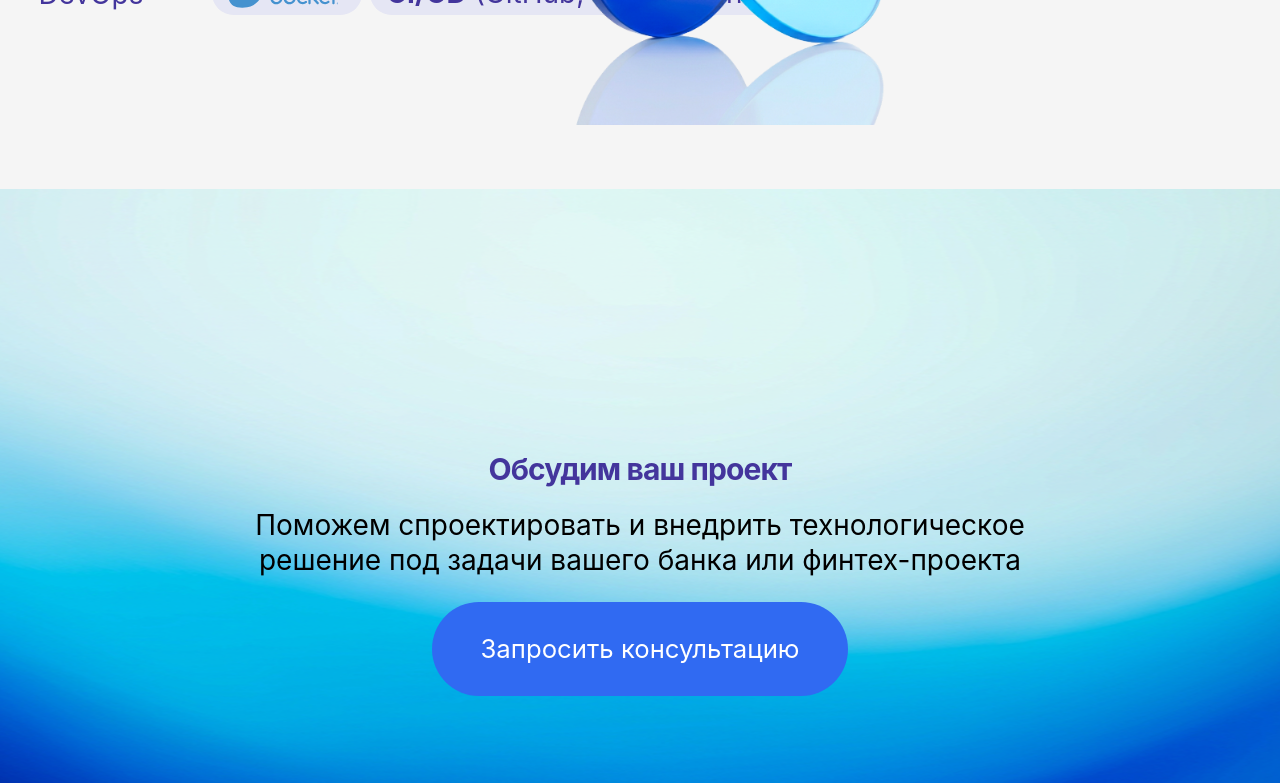
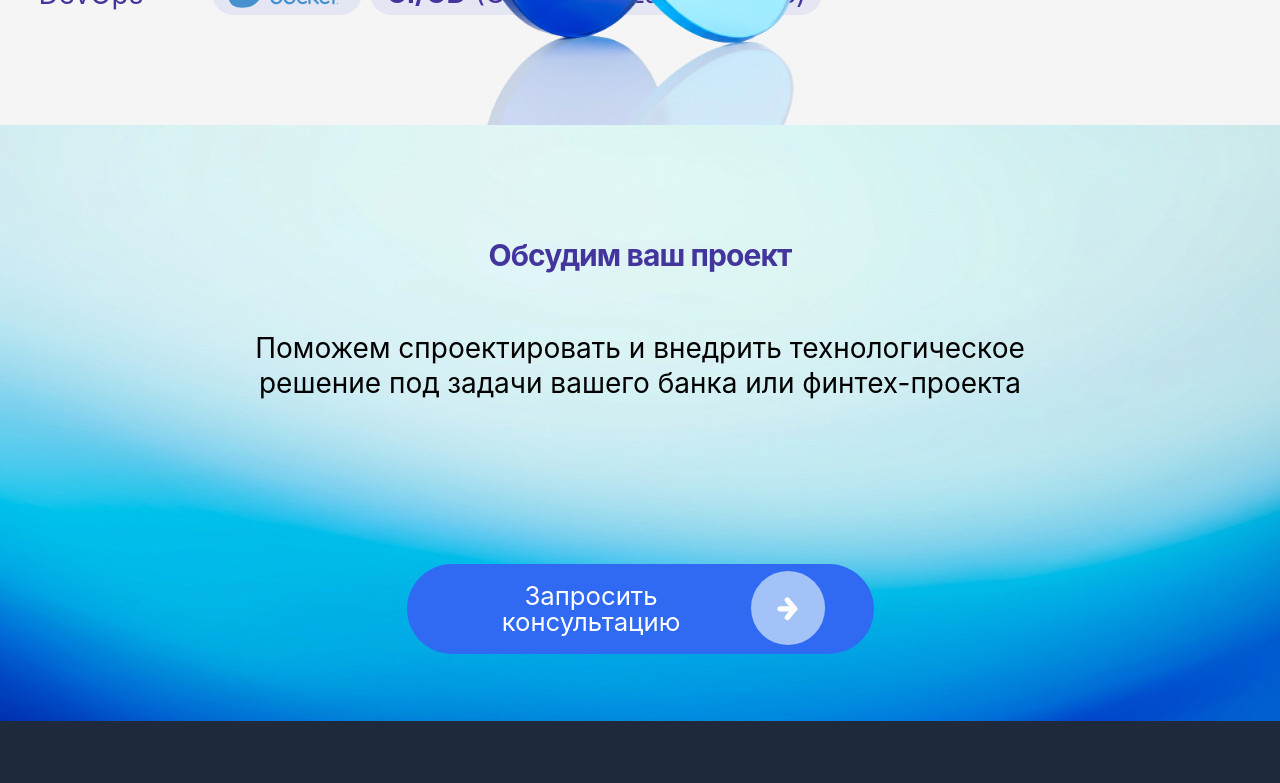
Before and after one commit to Dizel714/f-tech-landing, a Vue app: page / in a window 1280 px wide. Shown: the part 5260-6043 px from the top of the page. Built offline with nearby package versions, Linux system fonts and the light colour scheme.

Commit message:
Последняя секция готова

```diff
--- a/src/components/sections/CtaSection.vue
+++ b/src/components/sections/CtaSection.vue
@@ -15,14 +15,16 @@ function handleClick() {
       <div class="cta__card">
         <div class="cta__content">
 
-          <h2 class="cta__title">Обсудим ваш проект</h2>
-
-          <p class="cta__subtitle">
-            Поможем спроектировать и внедрить технологическое решение под задачи вашего банка или финтех-проекта
-          </p>
+          <div class="cta__text">
+            <h2 class="cta__title">Обсудим ваш проект</h2>
+            <p class="cta__subtitle">
+              Поможем спроектировать и внедрить технологическое решение под задачи вашего банка или финтех-проекта
+            </p>
+          </div>
 
           <button class="cta__btn" type="button" @click="handleClick">
             Запросить консультацию
+            <img src="/icon-arrow-circle.svg" alt="" class="cta__btn-icon" aria-hidden="true" />
           </button>
 
         </div>
@@ -40,7 +42,7 @@ function handleClick() {
   /* ↓ Задай background-color и padding по дизайну */
   width: 100%;
   background-color: #F5F5F5;
-  padding: var(--spacing-3xl) 0;
+  padding: 0;
   display: flex;
   justify-content: center;
 }
@@ -55,8 +57,9 @@ function handleClick() {
 /* --- Карточка: большой прямоугольник с центрированным контентом --- */
 .cta__card {
   display: flex;
-  align-items: center;
+  align-items: stretch;
   justify-content: center;
+  padding: 115px 0 67px;
 
   width: 1600px;
   height: 596px;
@@ -71,10 +74,17 @@ function handleClick() {
   display: flex;
   flex-direction: column;
   align-items: center;
-  gap: var(--spacing-lg);
+  justify-content: space-between;
   text-align: center;
   width: 874px;
-  height: 66px;
+  }
+
+/* --- Группа заголовок + подзаголовок --- */
+.cta__text {
+  display: flex;
+  flex-direction: column;
+  align-items: center;
+  gap: 61px;
 }
 
 .cta__title {
@@ -101,32 +111,33 @@ color: #000000;
 
 /* --- Кнопка --- */
 .cta__btn {
-  display: inline-block;
-  padding: var(--spacing-md) var(--spacing-2xl);
-  border-radius: var(--radius-md);
-
-  /* ↓ Задай цвет фона кнопки и hover-эффект по дизайну */
+  display: flex;
+  align-items: center;
+  justify-content: center;
+  width: 467px;
+  height: 90px;
+  padding: 0 var(--spacing-2xl);
+  border-radius: 53.8658px;
   background: #306AF2;
-  border-radius: 53.8658px;
-  font-size: var(--font-size-base);
-  font-weight: var(--font-weight-semibold);
   font-family: 'Inter';
   font-style: normal;
   font-weight: 400;
   font-size: 25.7143px;
-  line-height: 62px;
-
-  display: flex;
-  align-items: center;
-
+  line-height: 1;
   color: #FFFFFF;
-
   transition: background-color var(--transition-fast), transform var(--transition-fast);
 }
 
 .cta__btn:hover {
-  background-color: var(--color-gray-100);
+  background-color: #1a57de;
   transform: translateY(-2px);
 }
 
+.cta__btn-icon {
+  width: 75px;
+  height: 75px;
+  margin-left: 23px;
+  flex-shrink: 0;
+}
+
 </style>
--- a/src/components/sections/TechStackSection.vue
+++ b/src/components/sections/TechStackSection.vue
@@ -101,7 +101,7 @@ const techStack = [
 .tech-stack__visual {
   position: absolute;
   bottom: 0;
-  right: 30%;
+  right: 37%;
   width: 338px;
   height: 338px;
   object-fit: contain;
```
Also changed, not shown: public/icon-arrow-circle.svg (added).
